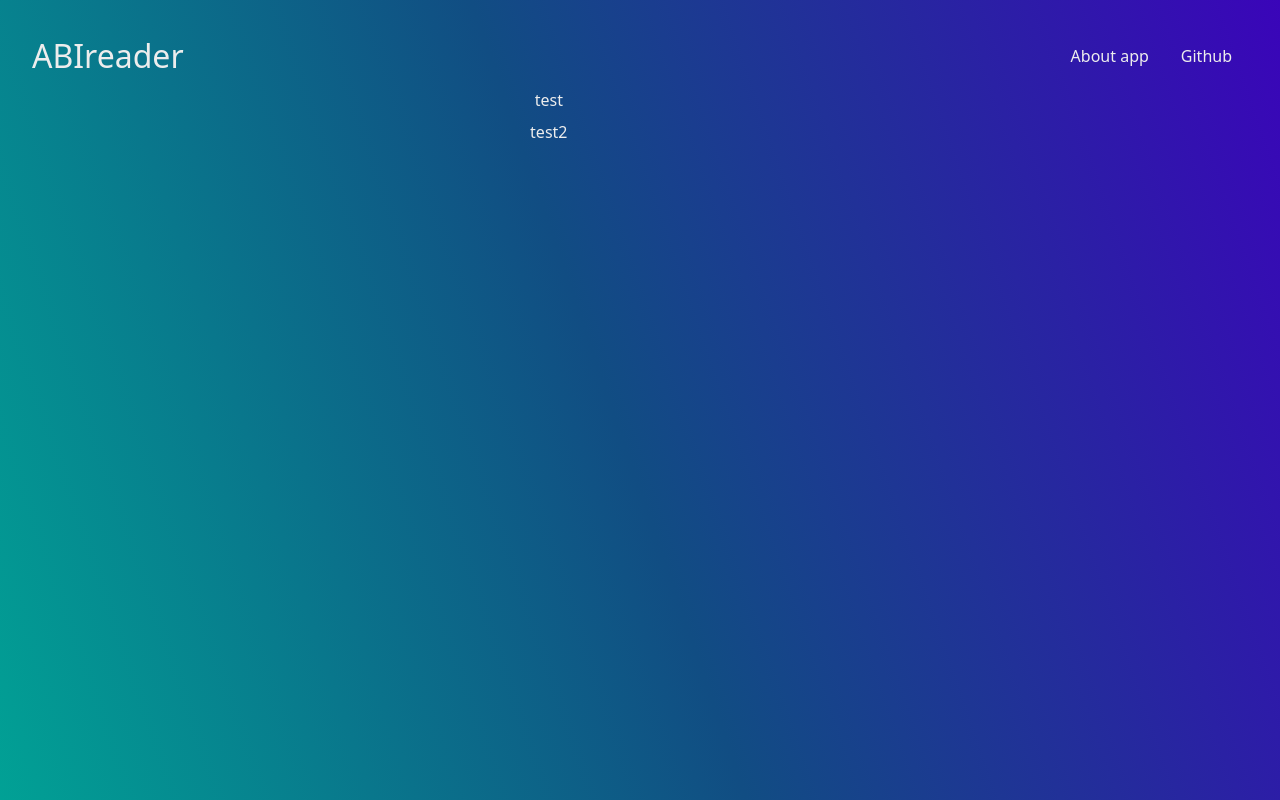
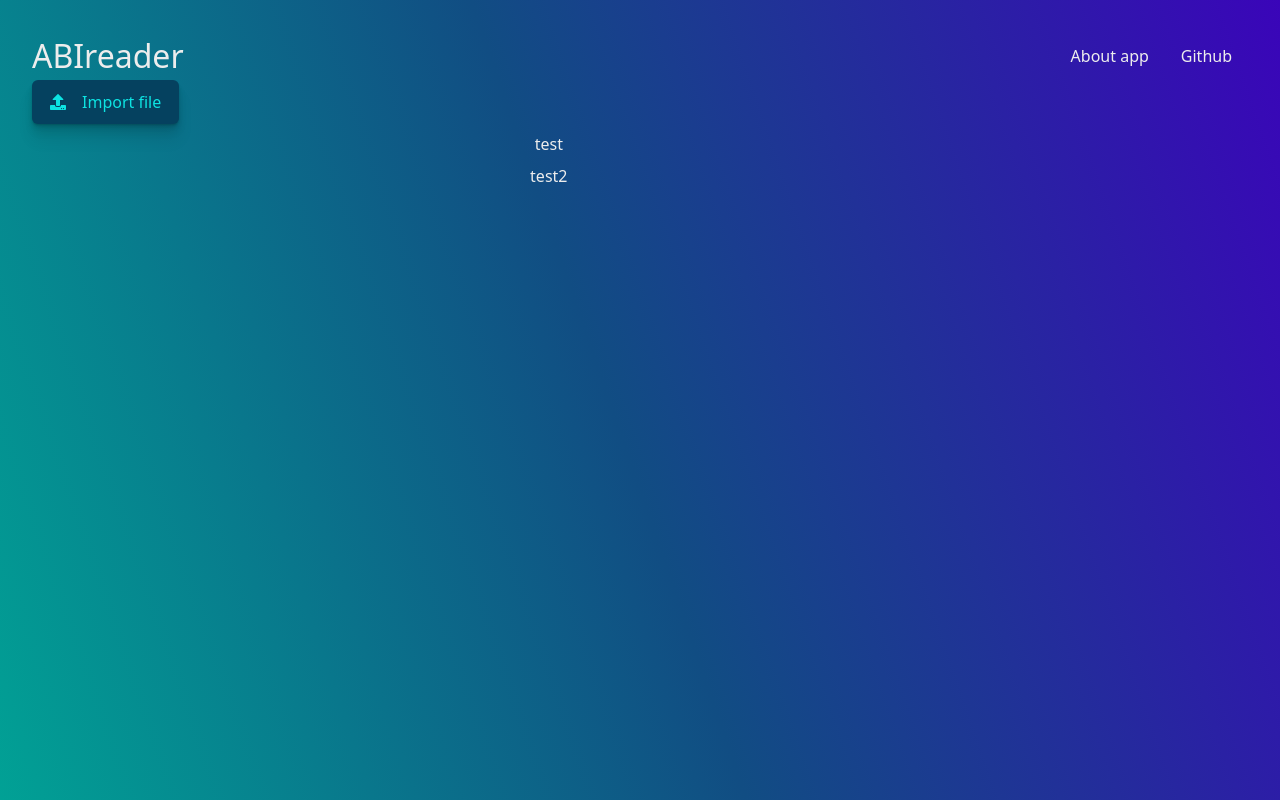
Before and after one commit to Trajanesco/abireader, a Vue app: page / in a window 1280 px wide. Built offline with nearby package versions, Linux system fonts and the light colour scheme.

Commit message:
add vue font awesome, create button with icon, add global outline

```diff
--- a/package.json
+++ b/package.json
@@ -7,9 +7,9 @@
     "preview": "vite preview"
   },
   "dependencies": {
-    "@fortawesome/fontawesome-svg-core": "^1.3.0-beta3",
-    "@fortawesome/free-regular-svg-icons": "^6.0.0-beta3",
-    "@fortawesome/free-solid-svg-icons": "^6.0.0-beta3",
+    "@fortawesome/fontawesome-svg-core": "^1.2.36",
+    "@fortawesome/free-solid-svg-icons": "^5.15.4",
+    "@fortawesome/vue-fontawesome": "^3.0.0-5",
     "axios": "^0.24.0",
     "normalize.css": "^8.0.1",
     "vue": "^3.2.25"
--- a/src/App.vue
+++ b/src/App.vue
@@ -2,6 +2,7 @@
   <div>
     <Header />
     <main>
+      <Button icon-left="upload">Import file</Button>
       <Accordion :accordion-entries="[{ name: 'test' }, { name: 'test2' }]">
         <template #test>
           <p>TEST CONTENT</p>
@@ -17,9 +18,11 @@
 import { defineComponent } from 'vue';
 import Accordion from './components/Accordion.vue';
 import Header from './components/Header.vue';
+import Button from './components/Button.vue';
 
 export default defineComponent({
   components: {
+    Button,
     Accordion,
     Header
   }
@@ -27,6 +30,10 @@ export default defineComponent({
 </script>
 
 <style>
+*:focus {
+  outline: 2px solid #078e91 !important;
+  border-radius: var(--base-radius);
+}
 html,
 body {
   height: 100%;
--- /dev/null
+++ b/src/components/Button.vue
@@ -0,0 +1,58 @@
+<template>
+  <button class="app-button">
+    <font-awesome-icon
+      v-if="iconLeft"
+      class="app-button__icon left"
+      icon="upload"
+    />
+    <slot />
+    <font-awesome-icon
+      v-if="iconRight"
+      class="app-button__icon right"
+      icon="upload"
+    />
+  </button>
+</template>
+
+<script setup lang="ts">
+const props = defineProps({
+  iconLeft: {
+    default: '',
+    required: false,
+    type: String
+  },
+  iconRight: {
+    default: '',
+    required: false,
+    type: String
+  }
+});
+</script>
+
+<style lang="scss" scoped>
+.app-button {
+  border: 2px solid transparent;
+  border-radius: var(--base-radius);
+  padding: var(--base-space) var(--base-space-2x);
+  display: flex;
+  align-items: center;
+  background: var(--main-color);
+  color: var(--green-light);
+  box-shadow: var(--box-shadow-optimized);
+  transition: 0.2s outline cubic-bezier(0.3, 0.34, 0.53, 0.76),
+    0.2s transform cubic-bezier(0.3, 0.34, 0.53, 0.76);
+
+  &:active {
+    transform: scale(0.95);
+  }
+
+  &__icon {
+    &.left {
+      margin-right: var(--base-space-2x);
+    }
+    &.right {
+      margin-left: var(--base-space-2x);
+    }
+  }
+}
+</style>
--- a/src/main.ts
+++ b/src/main.ts
@@ -2,5 +2,6 @@ import { createApp } from 'vue';
 import App from './App.vue';
 import './index.css';
 import './styles/css/variables.css';
+import FontAwesomeIcon from './plugins/fontawesome-icons';
 
-createApp(App).mount('#app');
+createApp(App).component('font-awesome-icon', FontAwesomeIcon).mount('#app');
--- /dev/null
+++ b/src/plugins/fontawesome-icons.ts
@@ -0,0 +1,8 @@
+// @ts-ignore
+import { FontAwesomeIcon } from '@fortawesome/vue-fontawesome';
+import { library } from '@fortawesome/fontawesome-svg-core';
+import { faUpload } from '@fortawesome/free-solid-svg-icons';
+
+library.add(faUpload);
+
+export default FontAwesomeIcon;
--- a/src/styles/css/variables.css
+++ b/src/styles/css/variables.css
@@ -15,8 +15,16 @@
     --brown: #A39171;
 
 
+    --base-radius: 6px;
+    /*
+        https://www.joshwcomeau.com/css/designing-shadows/
+     */
+    --box-shadow-optimized: 0 1px 1px hsl(0deg 0% 0% / 0.075),
+    0 2px 2px hsl(0deg 0% 0% / 0.075), 0 4px 4px hsl(0deg 0% 0% / 0.075),
+    0 8px 8px hsl(0deg 0% 0% / 0.075), 0 16px 16px hsl(0deg 0% 0% / 0.075);
+
     /*** spacings ***/
-
     --base-space: 8px;
+    --base-space-2x: calc(var(--base-space) * 2);
     --body-spacing: 32px;
 }
```
